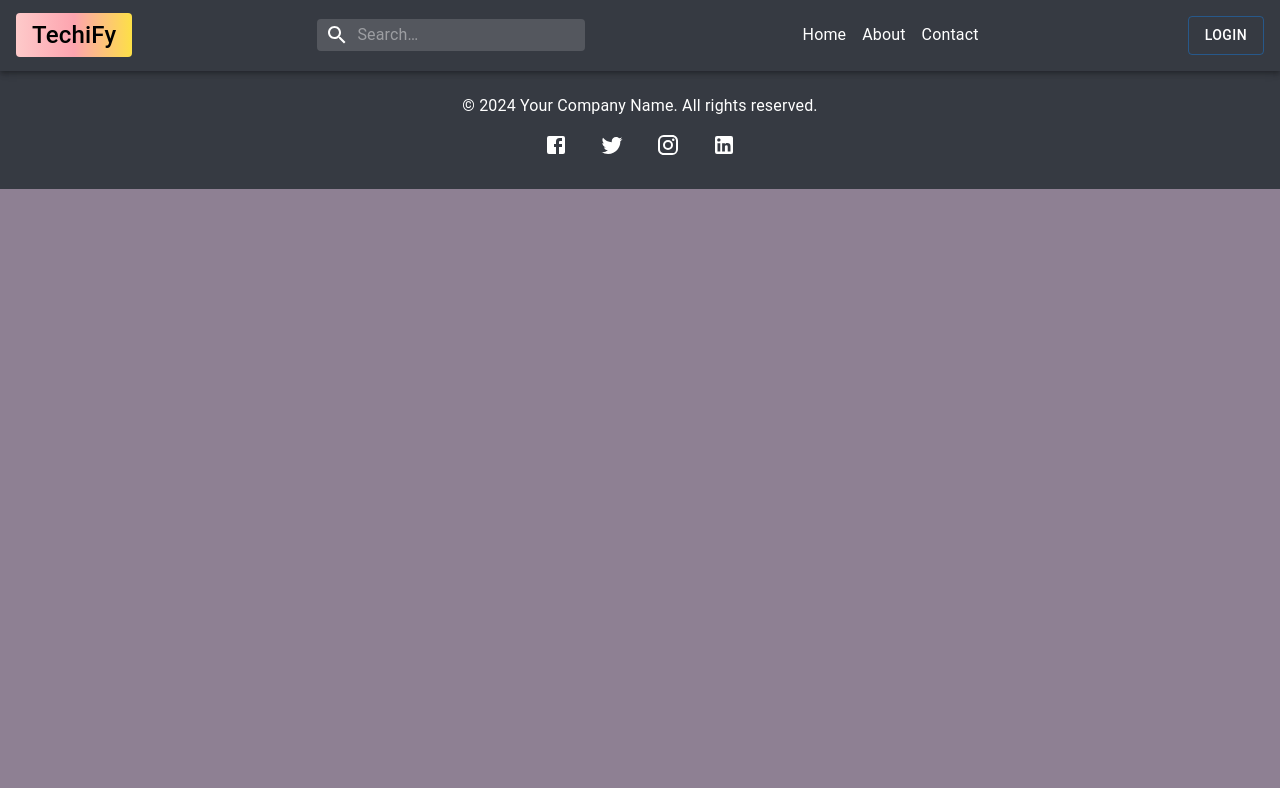
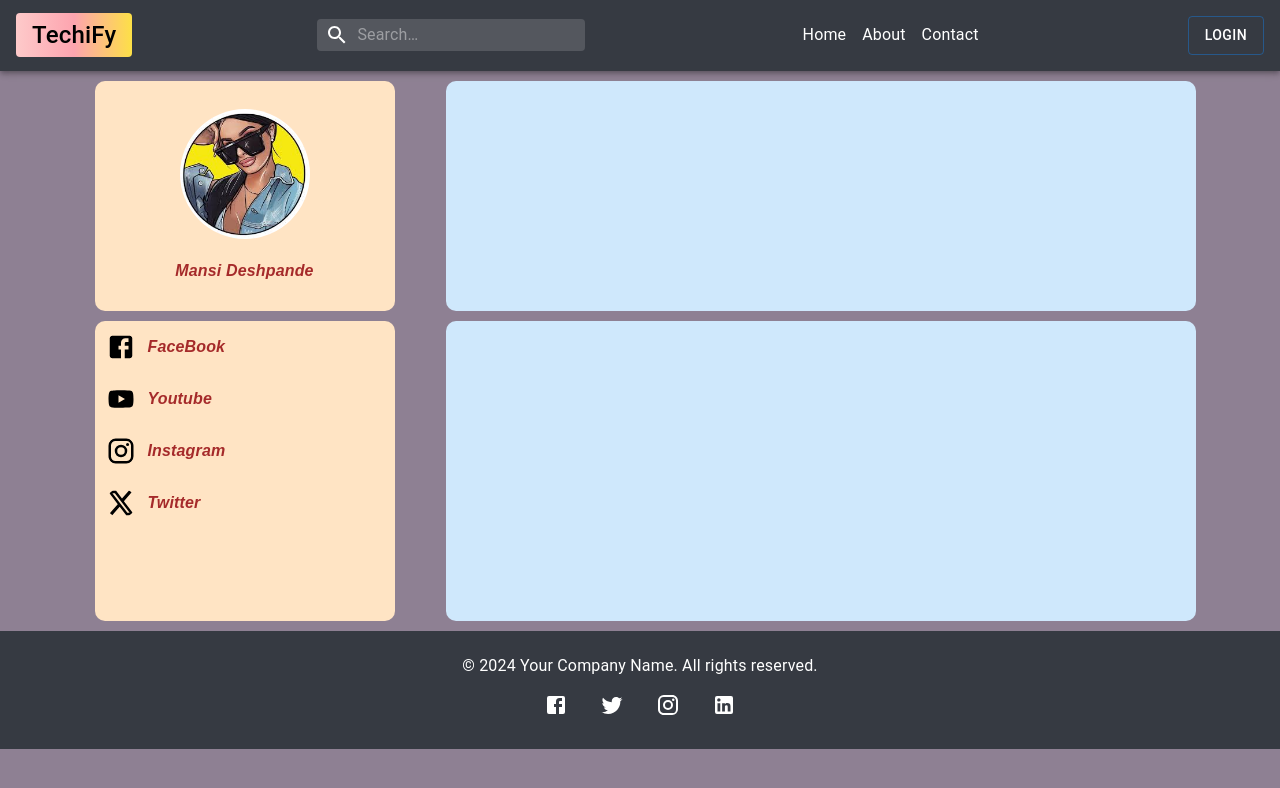
Before and after one commit to 9090856788/Blog-Application, a React (Vite) app in the folder Client/: page /profile in a window 1280 px wide. Shown: the top 788 px of the page. Built offline with nearby package versions, Linux system fonts and the light colour scheme.

Commit message:
adding new profile (#1)

```diff
--- a/Client/src/App.jsx
+++ b/Client/src/App.jsx
@@ -9,12 +9,15 @@ import Contact from "./pages/ContactUs";
 import SignUp from "./pages/SignUp.jsx";
 import Login from "./pages/Login.jsx";
 import ForgotPassword from "./pages/ForgotPassword.jsx";
+import ProfileUser from "./components/ProfileUser.jsx";
 
 const App = () => {
   return (
     <BrowserRouter>
       <Header />
+
       <Routes>
+        <Route exact path ='/profile' element={<ProfileUser/>}/>
         <Route exact path="/" element={<Home />} />
         <Route exact path="/about" element={<About />} />
         <Route exact path="/contact" element={<Contact />} />
--- /dev/null
+++ b/Client/src/components/ProfileUser.jsx
@@ -0,0 +1,188 @@
+import React from "react";
+import { Container, Box, Avatar, Typography } from "@mui/material";
+import FacebookIcon from "@mui/icons-material/Facebook";
+import InstagramIcon from "@mui/icons-material/Instagram";
+import YouTubeIcon from "@mui/icons-material/YouTube";
+import XIcon from "@mui/icons-material/X";
+
+const ProfileUser = () => {
+  return (
+    <>
+      <Container
+        sx={{
+          height: "auto",
+          display: "flex",
+          alignItems: "center",
+          justifyContent: "space-around",
+        }}
+      >
+        <Box>
+          <Box
+            sx={{
+              bgcolor: "#FFE4C4",
+              height: "230px",
+              width: "300px",
+              margin: "10px",
+              display: "flex",
+              alignItems: "center",
+              justifyContent: "center",
+              flexDirection: "column",
+              gap: "20px",
+              borderRadius: "10px",
+              padding: "5px",
+            }}
+          >
+            <Avatar
+              sx={{ width: "130px", height: "auto" }}
+              alt="Profile"
+              src="././Avatar.jpg"
+            />
+            <Typography
+              sx={{
+                color: "brown",
+                fontWeight: "bold",
+                fontFamily: "Arial",
+                fontStyle: "italic",
+              }}
+            >
+              Mansi Deshpande
+            </Typography>
+          </Box>
+
+          <Box
+            sx={{
+              bgcolor: "#FFE4C4",
+              height: "300px",
+              width: "300px",
+              margin: "10px",
+              padding: "5px",
+              display: "flex",
+              alignItems: "Baseline",
+              justifyContent: "Baseline",
+              flexDirection: "column",
+              gap: "10px",
+              borderRadius: "10px",
+            }}
+          >
+            <Typography
+              sx={{
+                display: "flex",
+                alignItems: "center",
+                justifyContent: "center",
+                gap: "12px",
+                margin : '6px'
+              }}
+            >
+              <FacebookIcon sx={{ fontSize: "30px", borderRadius: "50px" }} />
+              <Typography
+                sx={{
+                  fontFamily: "Arial",
+                  fontStyle: "italic",
+                  fontWeight: "bold",
+                  color: "brown",
+                }}
+              >
+                FaceBook
+              </Typography>
+            </Typography>
+
+            <Typography
+              sx={{
+                display: "flex",
+                alignItems: "center",
+                justifyContent: "center",
+                gap: "12px",
+                margin : '6px'
+              }}
+            >
+              <YouTubeIcon sx={{ fontSize: "30px", borderRadius: "50px" }} />
+              <Typography
+                sx={{
+                  fontFamily: "Arial",
+                  fontStyle: "italic",
+                  fontWeight: "bold",
+                  color: "brown",
+                }}
+              >
+                Youtube
+              </Typography>
+            </Typography>
+
+            <Typography
+              sx={{
+                display: "flex",
+                alignItems: "center",
+                justifyContent: "center",
+                gap: "12px",
+                margin : '6px'
+              }}
+            >
+              <InstagramIcon sx={{ fontSize: "30px", borderRadius: "50px" }} />
+              <Typography
+                sx={{
+                  fontFamily: "Arial",
+                  fontStyle: "italic",
+                  fontWeight: "bold",
+                  color: "brown",
+                }}
+              >
+                Instagram
+              </Typography>
+            </Typography>
+            <Typography
+              sx={{
+                display: "flex",
+                alignItems: "center",
+                justifyContent: "center",
+                gap: "12px",
+                margin : '6px'
+              }}
+            >
+              <XIcon sx={{ fontSize: "30px", borderRadius: "50px" }} />
+              <Typography
+                sx={{
+                  fontFamily: "Arial",
+                  fontStyle: "italic",
+                  fontWeight: "bold",
+                  color: "brown",
+                }}
+              >
+                Twitter
+              </Typography>
+            </Typography>
+
+
+          </Box>
+        </Box>
+        <Box
+          sx={{
+            display: "flex",
+            alignItems: "start",
+            justifyContent: "space-between",
+            flexDirection: "column",
+            gap: "10px",
+          }}
+        >
+          <Box
+            sx={{
+              bgcolor: "#cfe8fc",
+              height: "230px",
+              width: "750px",
+              borderRadius: "10px",
+            }}
+          />
+          <Box
+            sx={{
+              bgcolor: "#cfe8fc",
+              height: "300px",
+              width: "750px",
+              borderRadius: "10px",
+            }}
+          />
+        </Box>
+      </Container>
+    </>
+  );
+};
+
+export default ProfileUser;
```
Also changed, not shown: Client/public/Avatar.jpg (added).
